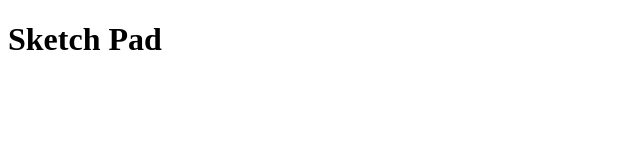
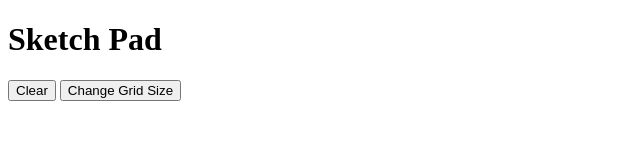
Before and after one commit to iamashay/Sketch_Pad, a plain HTML site: page index.html in a window 1280 px wide. Shown: the whole page, without its empty margins (0-640 px from the left). Drawn offline with Linux system fonts and the light colour scheme.

Commit message:
Design layout of pad

```diff
--- a/index.html
+++ b/index.html
@@ -8,7 +8,17 @@
     </head>
 
     <body>
+
         <header><h1>Sketch Pad</h1></header>
+        <main>
+            <div id="pad">
+
+            </div>
+            <div id="control">
+                <button id="clear">Clear</button>
+                <button id="changeSize">Change Grid Size</button>
+            </div>
+        </main>
     </body>
 
 </html>
```
